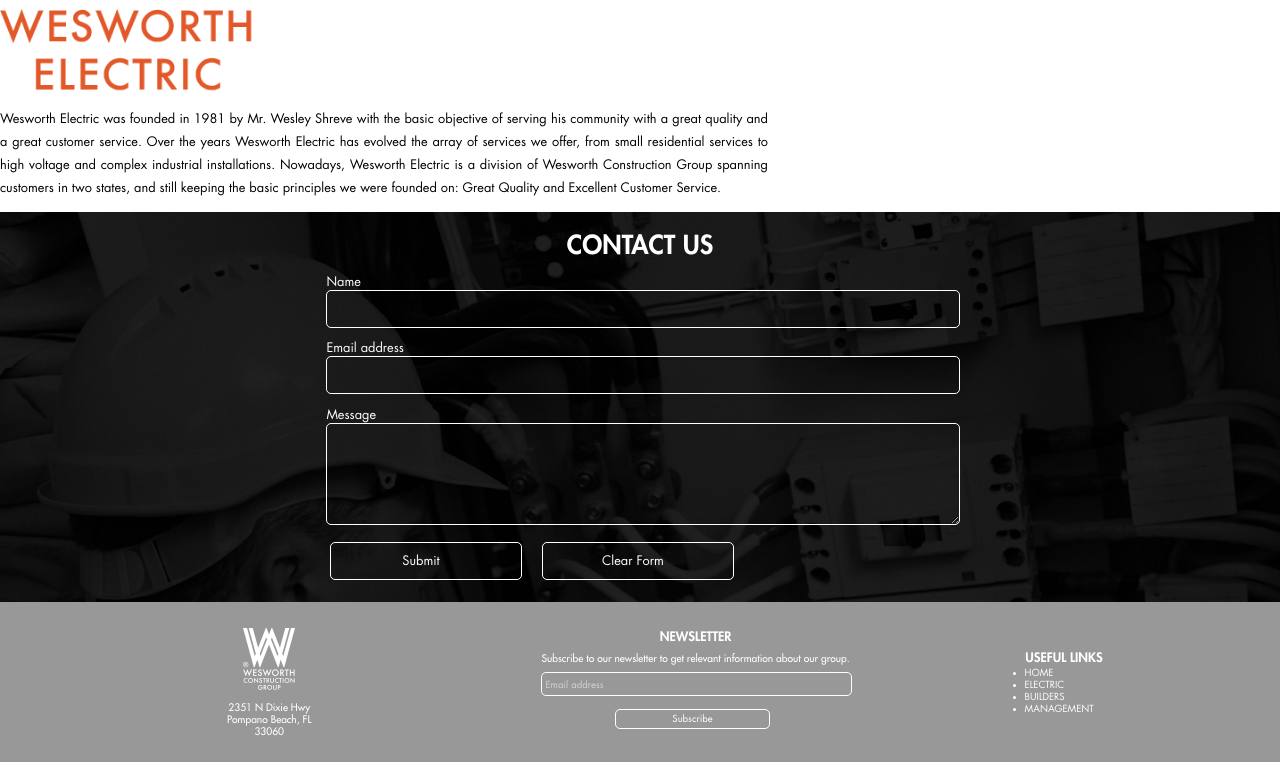
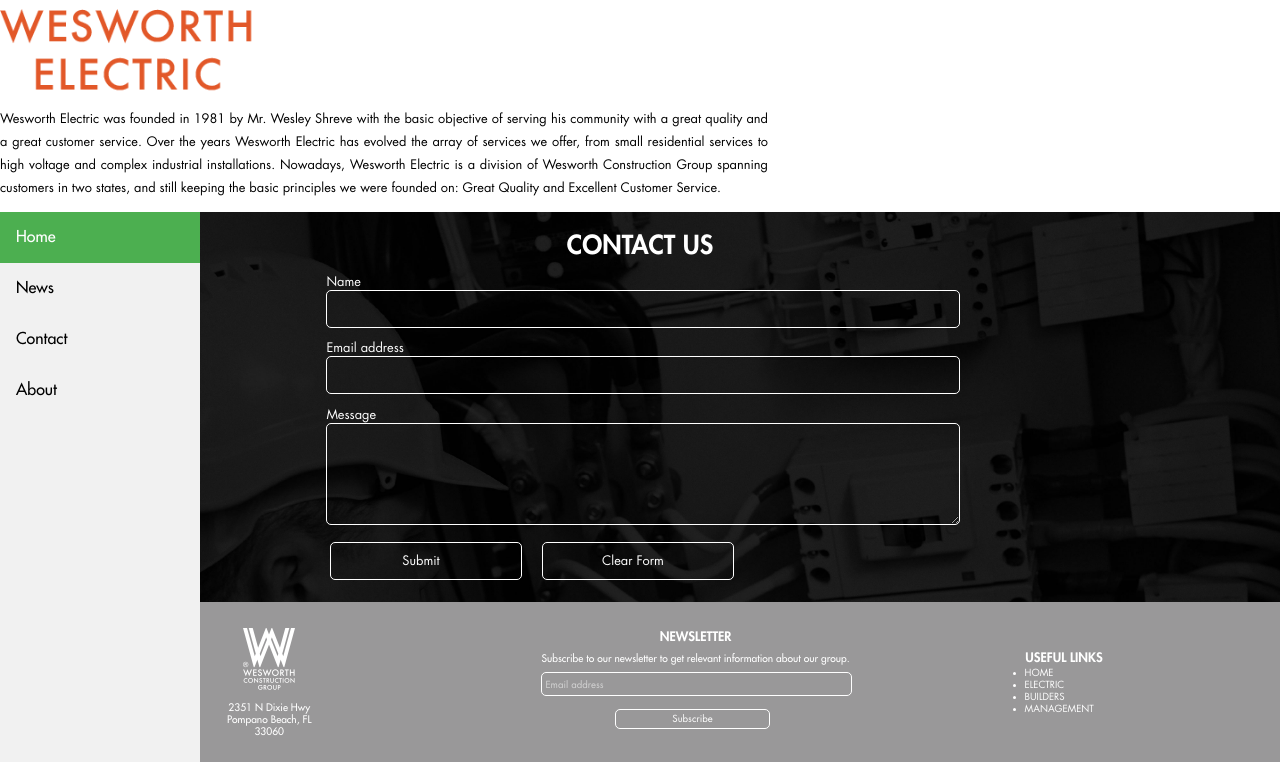
Before and after one commit to HDOSURREGO/wesworth, a React (Create React App) app: page /electric in a window 1280 px wide. Shown: the part 301-1063 px from the top of the page. Built offline with nearby package versions, Linux system fonts and the light colour scheme.

Commit message:
layout for electric started

```diff
--- a/src/App.js
+++ b/src/App.js
@@ -21,12 +21,14 @@
 				<div>
 					<NavBar />
 				</div>
+				<div>
 					<Switch>
 						<Route exact path="/" component={Home} />
 						<Route exact path="/electric" component={Electric} />
 						<Route exact path="/builders" component={Builders} />
 						<Route exact path="/management" component={Management} />
 					</Switch>
+				</div>
 				<div>
 					<Footer />
 				</div>
--- /dev/null
+++ b/src/components/Electric.css
@@ -0,0 +1,60 @@
+/* The side navigation menu */
+.sidebar {
+	margin: 0;
+	padding: 0;
+	width: 200px;
+	background-color: #f1f1f1;
+	position: fixed;
+	height: 100%;
+	overflow: auto;
+}
+
+/* Sidebar links */
+.sidebar a {
+	display: block;
+	color: black;
+	padding: 16px;
+	text-decoration: none;
+}
+
+/* Active/current link */
+.sidebar a.active {
+	background-color: #4caf50;
+	color: white;
+}
+
+/* Links on mouse-over */
+.sidebar a:hover:not(.active) {
+	background-color: #555;
+	color: white;
+}
+
+/* Page content. The value of the margin-left property should match the value of the sidebar's width property */
+div.content {
+	margin-left: 200px;
+	padding: 1px 16px;
+	height: 1000px;
+}
+
+/* On screens that are less than 700px wide, make the sidebar into a topbar */
+/* @media screen and (max-width: 700px) {
+	.sidebar {
+		width: 100%;
+		height: auto;
+		position: relative;
+	}
+	.sidebar a {
+		float: left;
+	}
+	div.content {
+		margin-left: 0;
+	}
+} */
+
+/* On screens that are less than 400px, display the bar vertically, instead of horizontally */
+/* @media screen and (max-width: 400px) {
+	.sidebar a {
+		text-align: center;
+		float: none;
+	}
+} */
--- a/src/components/Electric.js
+++ b/src/components/Electric.js
@@ -1,11 +1,12 @@
 import React from "react";
 import WesworthElectric from "./img/WElectric_transparente.png";
+import "./Electric.css";
 
 export default class Electric extends React.Component {
 	render() {
 		return (
 			<div>
-				<div>
+				<div className="electrical-head">
 					<img
 						src={WesworthElectric}
 						alt="Wesworth-Electric"
@@ -24,6 +25,14 @@
 						Service.
 					</p>
 				</div>
+				<div class="sidebar">
+					<a class="active" href="#home">
+						Home
+					</a>
+					<a href="#news">News</a>
+					<a href="#contact">Contact</a>
+					<a href="#about">About</a>
+				</div>
 			</div>
 		);
 	}
```
Lines whose indentation alone changed are shown as unchanged.
